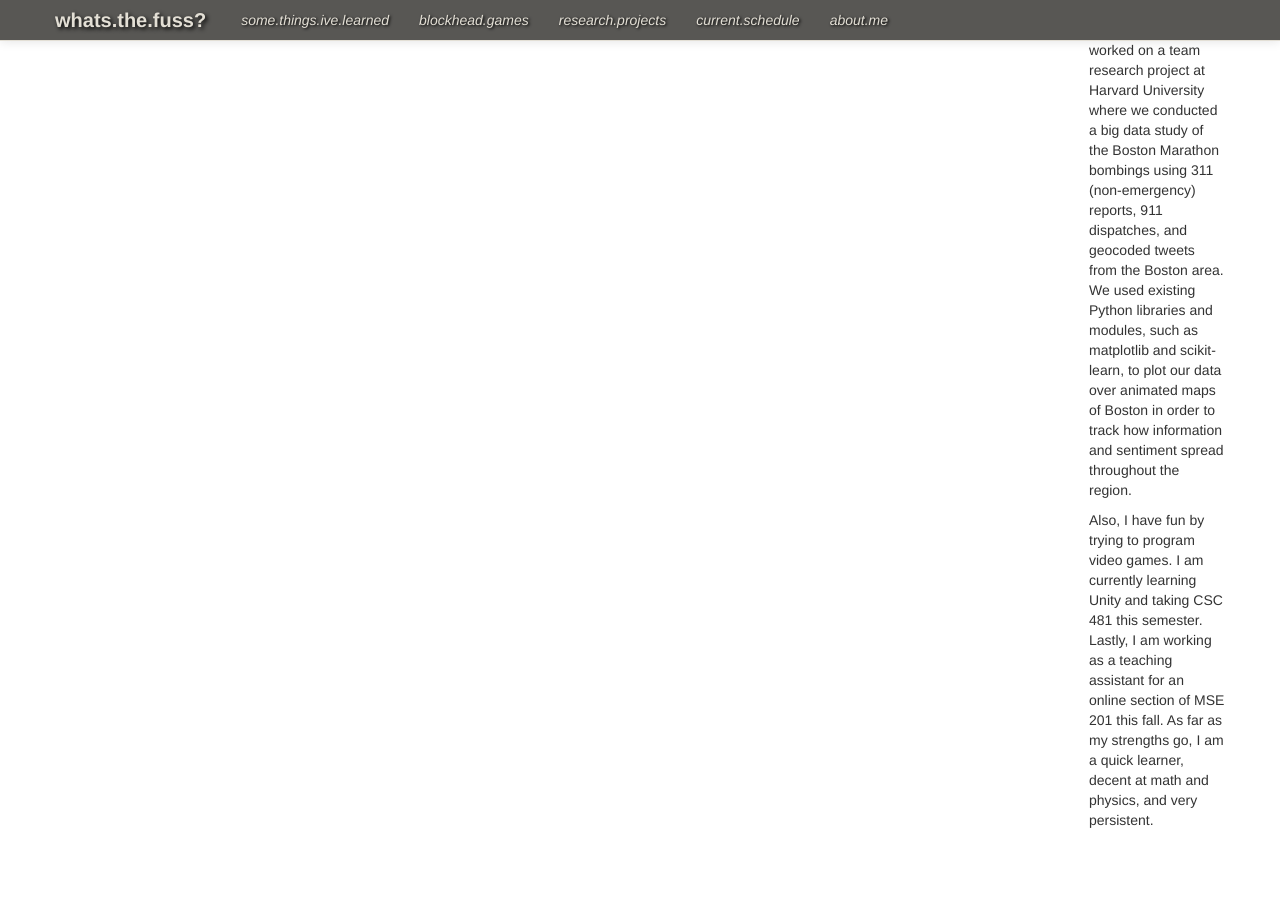
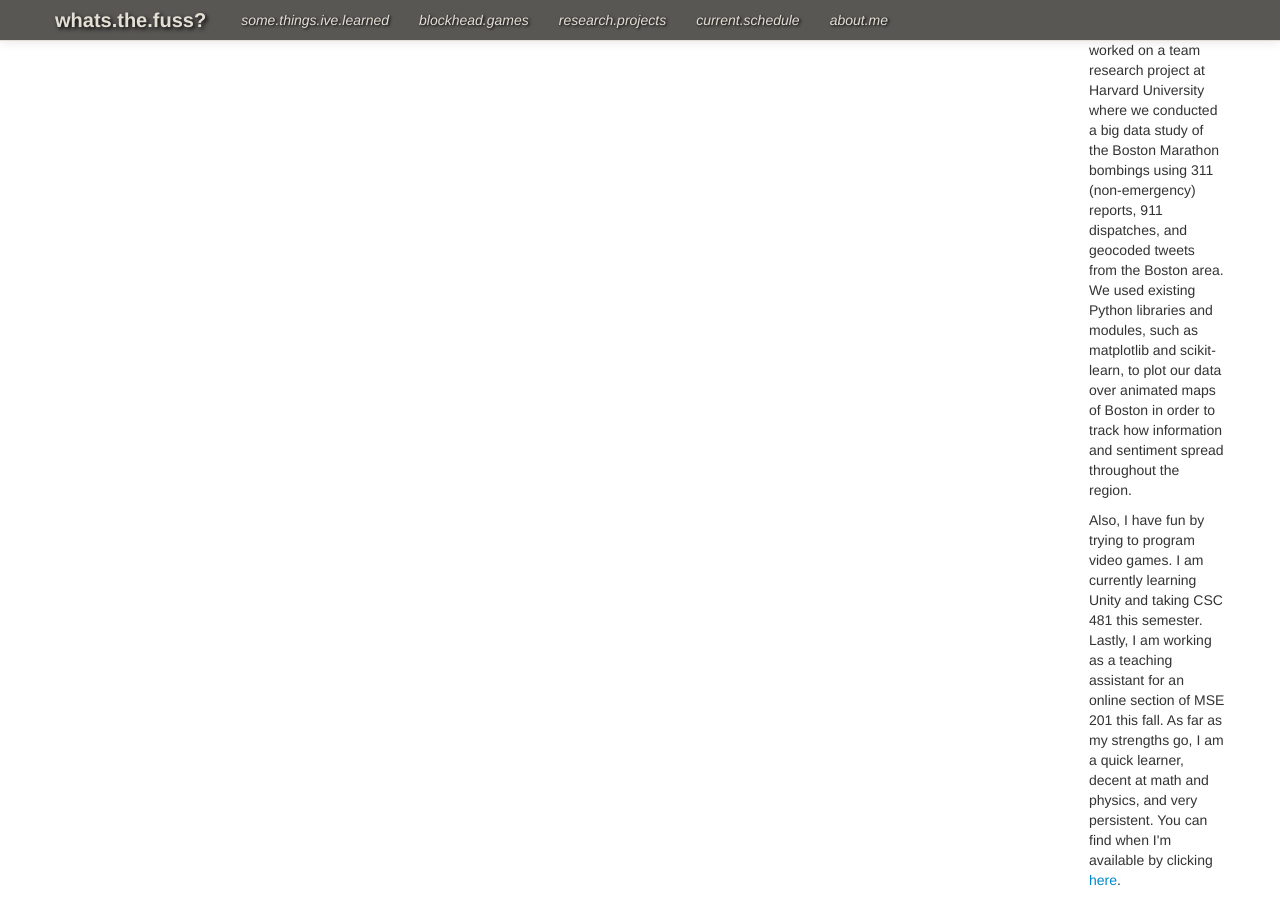
Before and after one commit to hfuss/hfuss.github.io, a Jekyll site: the page built from test_posts/2015-06-04-test.md, in a window 1280 px wide and 900 px high, scrolled down 640 px. Built offline with Jekyll 4.4.1, drawn with Linux system fonts in a browser that asks for light colours; Markdown is read by kramdown in place of the engine named in the settings; before the commit the page ends 1480 px from its top, so only the background shows below that.

Commit message:
Link to schedule.

```diff
--- a/_includes/about_content.html
+++ b/_includes/about_content.html
@@ -23,7 +23,7 @@ This past summer, I worked on a team research project at Harvard University wher
 <p>
 Also, I have fun by trying to program video games. I am currently learning Unity and taking CSC 481 this semester.
 Lastly, I am working as a teaching assistant for an online section of MSE 201 this fall.
-As far as my strengths go, I am a quick learner, decent at math and physics, and very persistent.
+As far as my strengths go, I am a quick learner, decent at math and physics, and very persistent. You can find when I'm available by clicking <a href="/schedule.html">here</a>.
 </p>
 
 </div>
```
Also changed, not shown: 3 other files.
